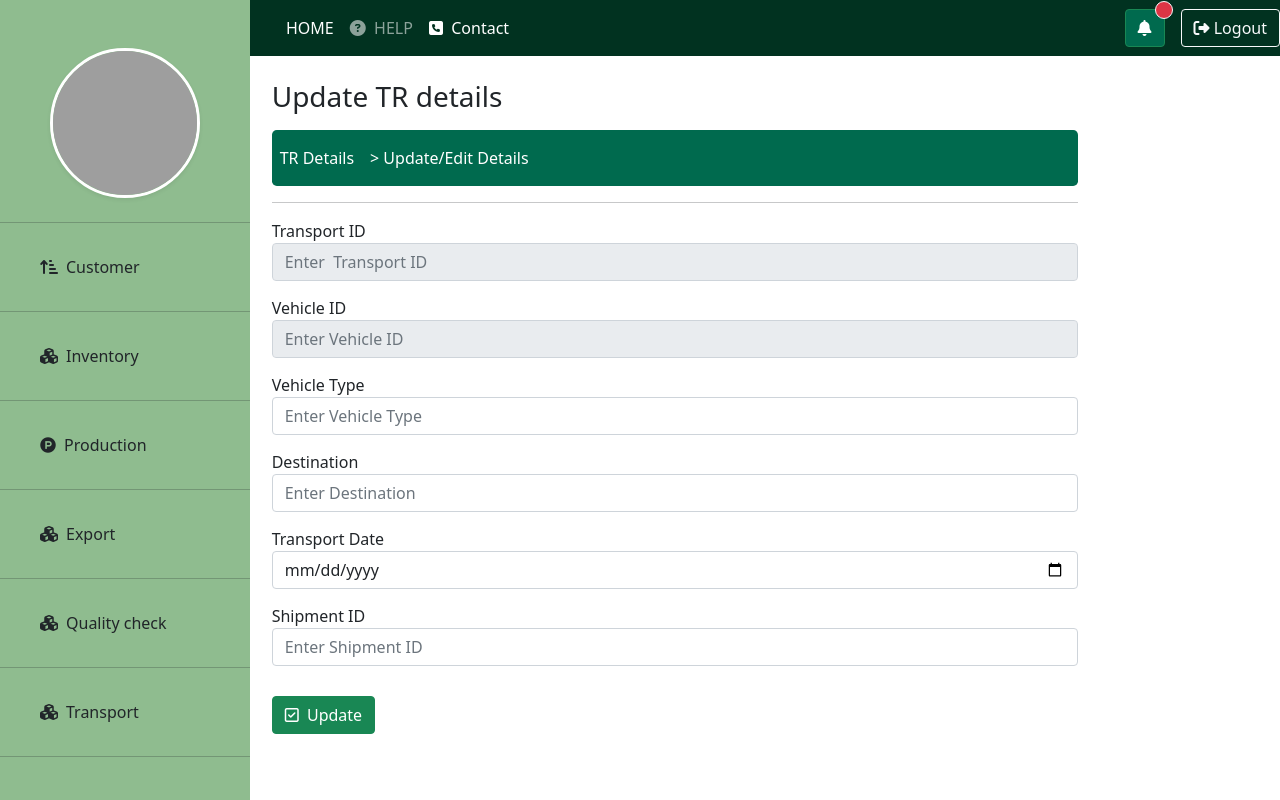
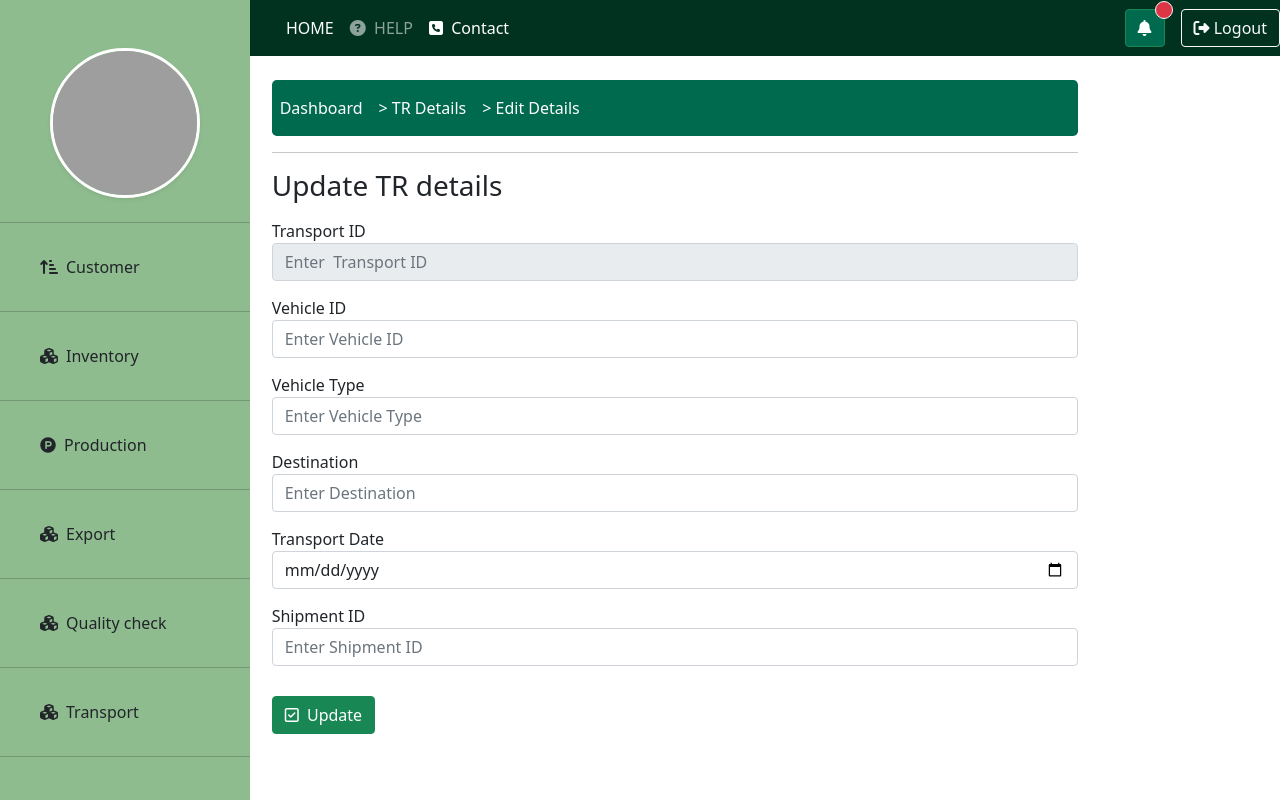
Before and after one commit to IT21062438/ExportManagement, a React (Create React App) app in the folder client/: page /edittr/1 in a window 1280 px wide. Built offline with nearby package versions, Linux system fonts and the light colour scheme; no server answers; grey boxes are pictures that could not be loaded.

Commit message:
Update TR

```diff
--- a/client/src/components/EditPostQC.js
+++ b/client/src/components/EditPostQC.js
@@ -186,13 +186,22 @@ export default class EditPostQC extends Component {
             </button>
             <div class="collapse navbar-collapse" id="navbarNav">
               <ul class="navbar-nav">
+              <li className="nav-item active">
+                  <a
+                    style={{ textDecoration: "none", color: "white" }}
+                    className="nav-link"
+                    href="/home"
+                  >
+                    Dashboard
+                  </a>
+                </li>
                 <li class="nav-item active">
                   <a
                     style={{ textDecoration: "none", color: "white" }}
                     class="nav-link"
                     href="/homeqc"
                   >
-                    QC Details
+                   &#62; QC Details
                   </a>
                 </li>
                 <li class="nav-item">
--- a/client/src/components/EditTransport.js
+++ b/client/src/components/EditTransport.js
@@ -150,7 +150,7 @@ export default class EditTransport extends Component {
       //component organizer
       <div className="content" style={{ paddingLeft: "70px" }}>
       <div className="col-md-8 mt-4 mx-auto">
-        <h1 className="h3 mb-3 font-weight-nomal">Update TR details</h1>
+
 
         {/* custom navigation        */}
         <nav
@@ -169,14 +169,23 @@ export default class EditTransport extends Component {
             <span class="navbar-toggler-icon"></span>
           </button>
           <div class="collapse navbar-collapse" id="navbarNav">
-            <ul class="navbar-nav">
+              <ul class="navbar-nav">
+              <li className="nav-item active">
+                  <a
+                    style={{ textDecoration: "none", color: "white" }}
+                    className="nav-link"
+                    href="/home"
+                  >
+                    Dashboard
+                  </a>
+                </li>
               <li class="nav-item active">
                 <a
                   style={{ textDecoration: "none", color: "white" }}
                   class="nav-link"
-                  href="/posttr"
+                  href="/hometr"
                 >
-                  TR Details
+                  &#62; TR Details
                 </a>
               </li>
               <li class="nav-item">
@@ -186,7 +195,7 @@ export default class EditTransport extends Component {
                   href=""
                 >
                   {" "}
-                  &#62; Update/Edit Details{" "}
+                  &#62; Edit Details{" "}
                   <span class="sr-only">(current)</span>{" "}
                 </a>
               </li>
@@ -194,7 +203,7 @@ export default class EditTransport extends Component {
           </div>
         </nav>
         <hr />
-
+        <h1 className="h3 mb-3 font-weight-nomal">Update TR details</h1>
         {/* Edit form */}
         <form className="needs-validation" noValidate>
           <div className="form-group" style={{ marginBottom: "15px" }}>
@@ -226,7 +235,7 @@ export default class EditTransport extends Component {
               value={this.state.VehicleID}
               onChange={this.handleInputChange}
               required
-              readOnly
+
             />
             <div style={{ fontSize: 15, color: "red" }}>
               {this.state.VehicleIDError}
--- a/client/src/components/HomePosted.js
+++ b/client/src/components/HomePosted.js
@@ -562,7 +562,19 @@ export default class HomePosted extends Component {
                     </a>
                   </td>
                   <td>{exportDetail.ShipmentID}</td>
-                  <td>{exportDetail.Date}</td>
+                  <td>
+                        {(() => {
+                          const date = new Date(exportDetail.Date);
+                          const dd = String(date.getDate()).padStart(2, "0");
+                          const mm = String(date.getMonth() + 1).padStart(
+                            2,
+                            "0"
+                          );
+                          const yyyy = date.getFullYear();
+                          return `${dd}/${mm}/${yyyy}`;
+                        })()}
+                      </td>
+
                   <td>{exportDetail.UnitPrice}</td>
                   <td>{exportDetail.Qty}</td>
                   <td>{exportDetail.Type}</td>
--- a/client/src/components/HomeQC.js
+++ b/client/src/components/HomeQC.js
@@ -43,8 +43,8 @@ export default class HomeQC extends Component {
   filterData(postsQC, searchKey) {
     const result = postsQC.filter(
       (postsQC) =>
-        postsQC.ProductID.toLowerCase().includes(searchKey) ||
-        postsQC.BuyerID.toLowerCase().includes(searchKey) ||
+        postsQC.ProductID.toString().includes(searchKey) ||
+        postsQC.BuyerID.toString().includes(searchKey) ||
         postsQC.ProductType.toLowerCase().includes(searchKey) ||
         postsQC.RequirementSatisfication.toLowerCase().includes(searchKey) ||
         postsQC.QualityRate.toString().includes(searchKey) ||
--- a/client/src/components/HomeTR.js
+++ b/client/src/components/HomeTR.js
@@ -44,10 +44,11 @@ export default class HomeTR extends Component {
   filterData(transportModel, searchKey) {
     const result = transportModel.filter(
       (transportModel) =>
-        transportModel.TransportID.toLowerCase().includes(searchKey) ||
+        transportModel.TransportID.toString().includes(searchKey) ||
         transportModel.VehicleType.toLowerCase().includes(searchKey) ||
-        transportModel.VehicleID.toLowerCase().includes(searchKey) ||
-        transportModel.Destination.toLowerCase().includes(searchKey)
+        transportModel.VehicleID.toString().includes(searchKey) ||
+        transportModel.Destination.toLowerCase().includes(searchKey) ||
+        transportModel.ShipmentID.toString().includes(searchKey)
     );
     this.setState({ transportModel: result });
   }
@@ -63,7 +64,7 @@ export default class HomeTR extends Component {
     });
   };
 
-  //gather outputs
+
   render() {
     return (
       //component organizer
@@ -71,7 +72,7 @@ export default class HomeTR extends Component {
         <div style={{ backgroundColor: "#e3dac9" }} id="page-content-wrapper">
           <div className="container-fluid"></div>
 
-          {/*<div className="row">*/}
+
 
           {/* custom navigation        */}
           <nav
@@ -141,7 +142,7 @@ export default class HomeTR extends Component {
             style={{ backgroundColor: "#0E3662" }}
           >
             <a href="/addtr" style={{ textDecoration: "none", color: "white" }}>
-              Add&nbsp;
+              Add New TR&nbsp;
               <i class="fas fa-plus-circle"></i>
             </a>
           </button>
@@ -190,7 +191,16 @@ export default class HomeTR extends Component {
                   <td>{transportModel.VehicleID}</td>
                   <td>{transportModel.VehicleType}</td>
                   <td>{transportModel.Destination}</td>
-                  <td>{transportModel.TransportDate}</td>
+
+                  <td>
+                    {(() => {
+                      const date = new Date(transportModel.TransportDate);
+                      const dd = String(date.getDate()).padStart(2, "0");
+                      const mm = String(date.getMonth() + 1).padStart(2, "0");
+                      const yyyy = date.getFullYear();
+                      return `${dd}/${mm}/${yyyy}`;
+                    })()}
+                  </td>
                   <td>{transportModel.ShipmentID}</td>
 
                   <td>
```
